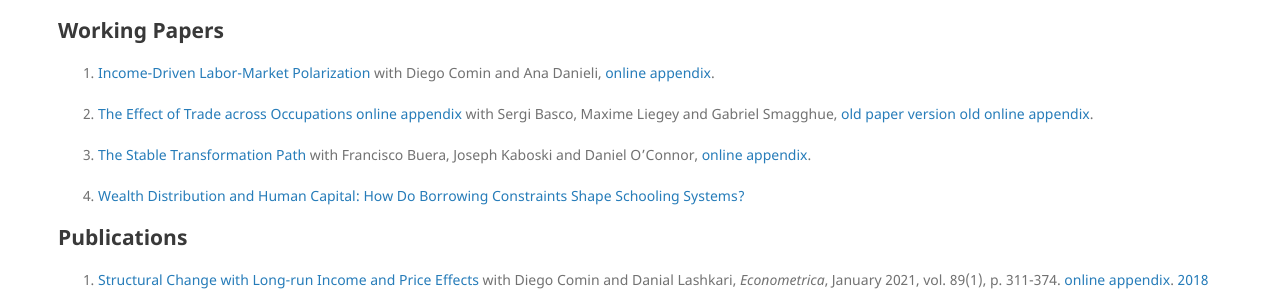
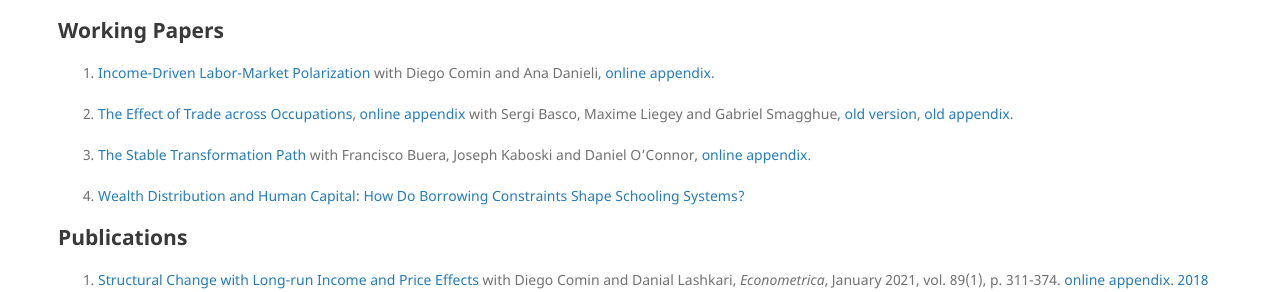
Before and after one commit to mestieri/mestieri.github.io, a Jekyll site: the page built from index.md, in a window 1280 px wide. Shown: the part 295-587 px from the top of the page. Built offline with Jekyll 4.4.1, drawn with Linux system fonts in a browser that asks for light colours.

Commit message:
Update index.md

```diff
--- a/index.md
+++ b/index.md
@@ -22,8 +22,8 @@ Senior Economist in the Economic Research Department at the Federal Reserve Bank
 1. [Income-Driven Labor-Market Polarization](https://www.dropbox.com/s/tgqm3mdbo4jaqn0/cdm_june2020.pdf?dl=0) with Diego Comin and Ana Danieli,
     [online appendix](https://www.dropbox.com/s/t4wbqhdj2bylblr/cdm_onlineappendix.pdf?dl=0).
 
-2. [The Effect of Trade across Occupations](https://www.dropbox.com/s/2zlazd9ibbh9fkx/blms_online.pdf?dl=0) [online appendix](https://www.dropbox.com/s/fapaj3u9wpudlyk/blms_online_app.pdf?dl=0) with Sergi Basco, Maxime Liegey and Gabriel Smagghue, [old paper version](https://www.dropbox.com/s/zag3833c67qay5x/blms.pdf?dl=0)
-    [old online appendix](https://www.dropbox.com/s/0uiqoho97r2mnix/blms_op.pdf?dl=0).
+2. [The Effect of Trade across Occupations](https://www.dropbox.com/s/2zlazd9ibbh9fkx/blms_online.pdf?dl=0), [online appendix](https://www.dropbox.com/s/fapaj3u9wpudlyk/blms_online_app.pdf?dl=0) with Sergi Basco, Maxime Liegey and Gabriel Smagghue, [old version](https://www.dropbox.com/s/zag3833c67qay5x/blms.pdf?dl=0),
+    [old appendix](https://www.dropbox.com/s/0uiqoho97r2mnix/blms_op.pdf?dl=0).
 
 3. [The Stable Transformation Path](https://www.dropbox.com/s/szq64u8nqc85al1/bkmo.pdf?dl=0)
     with Francisco Buera, Joseph Kaboski and Daniel O'Connor,
```
